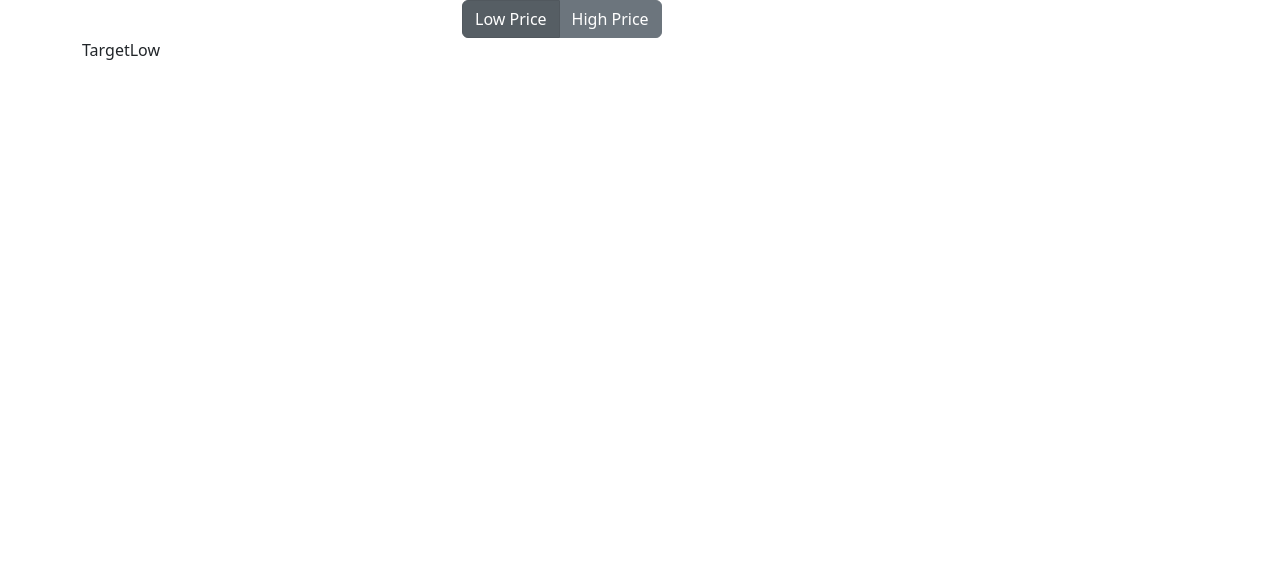
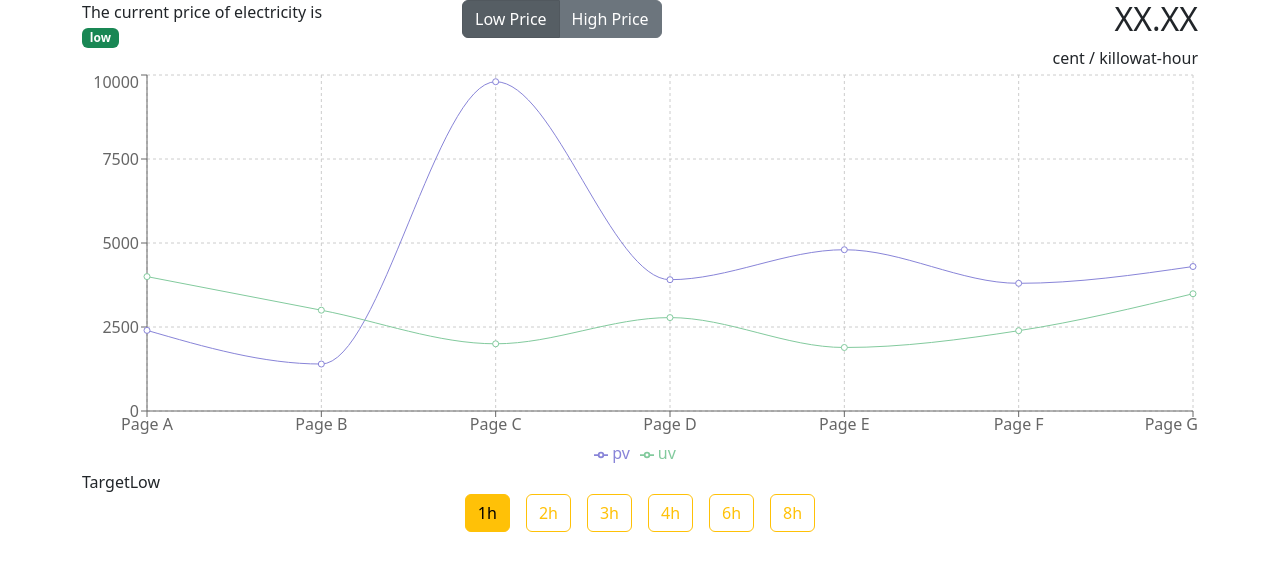
Before and after one commit to Daredevilik/electricity, a React (Create React App) app: page / in a window 1280 px wide. Shown: the top 570 px of the page. Built offline with nearby package versions, Linux system fonts and the light colour scheme.

Commit message:
Added buttons in footer and charts

```diff
--- a/package.json
+++ b/package.json
@@ -8,6 +8,7 @@
     "react-bootstrap": "^2.10.0",
     "react-dom": "^18.2.0",
     "react-scripts": "5.0.1",
+    "recharts": "^2.10.4",
     "sass": "^1.70.0"
   },
   "scripts": {
--- a/src/App.js
+++ b/src/App.js
@@ -7,12 +7,16 @@
 
 function App() {
   const [activePrice, setActivePrice] = useState(DEFAULT_ACTIVE_BUTTON);
+  const [activeHour, setActiveHour] = useState();
 
   return (
     <Container>
       <Head activePrice={activePrice} setActivePrice={setActivePrice} />
-      <Body />
-      <Footer activePrice={activePrice}/>
+      <Body activeHour={activeHour} />
+      <Footer
+        activePrice={activePrice}
+        activeHour={activeHour}
+        setActiveHour={setActiveHour} />
     </Container>
   );
 }
--- a/src/Body/Body.jsx
+++ b/src/Body/Body.jsx
@@ -1,9 +1,24 @@
 import Row from 'react-bootstrap/Row';
 import Col from 'react-bootstrap/Col';
+import { DATA } from './constants';
+import React from 'react';
+import { LineChart, Line, XAxis, YAxis, CartesianGrid, Tooltip, Legend, ResponsiveContainer } from 'recharts';
 
 function Body() {
     return (<Row>
-        <Col></Col>
+        <Col>
+            <ResponsiveContainer width="100%" height={400}>
+            <LineChart data={DATA} >
+                <CartesianGrid strokeDasharray="3 3" />
+                <XAxis dataKey="name" />
+                <YAxis />
+                <Tooltip />
+                <Legend />
+                <Line type="monotone" dataKey="pv" stroke="#8884d8" />
+                <Line type="monotone" dataKey="uv" stroke="#82ca9d" />
+            </LineChart>
+            </ResponsiveContainer>
+        </Col>
     </Row>);
 }
 
--- /dev/null
+++ b/src/Body/constants.js
@@ -0,0 +1,44 @@
+export const DATA = [
+    {
+        "name": "Page A",
+        "uv": 4000,
+        "pv": 2400,
+        "amt": 2400
+    },
+    {
+        "name": "Page B",
+        "uv": 3000,
+        "pv": 1398,
+        "amt": 2210
+    },
+    {
+        "name": "Page C",
+        "uv": 2000,
+        "pv": 9800,
+        "amt": 2290
+    },
+    {
+        "name": "Page D",
+        "uv": 2780,
+        "pv": 3908,
+        "amt": 2000
+    },
+    {
+        "name": "Page E",
+        "uv": 1890,
+        "pv": 4800,
+        "amt": 2181
+    },
+    {
+        "name": "Page F",
+        "uv": 2390,
+        "pv": 3800,
+        "amt": 2500
+    },
+    {
+        "name": "Page G",
+        "uv": 3490,
+        "pv": 4300,
+        "amt": 2100
+    }
+]
--- a/src/Footer/Footer.jsx
+++ b/src/Footer/Footer.jsx
@@ -2,9 +2,11 @@
 import TargetLow from './TargetLow';
 import { DEFAULT_ACTIVE_BUTTON } from "../Head";
 
-function Footer({ activePrice }) {
+function Footer({ activePrice, activeHour, setActiveHour }) {
     return (<>
-        {activePrice === DEFAULT_ACTIVE_BUTTON ? <TargetLow /> : <TargetHigh />}
+        {activePrice === DEFAULT_ACTIVE_BUTTON ? (<TargetLow activeHour={activeHour} setActiveHour={setActiveHour} />
+        ) : (
+            <TargetHigh />)}
     </>);
 }
 
--- a/src/Footer/Intervals.jsx
+++ b/src/Footer/Intervals.jsx
@@ -1,10 +1,24 @@
 import Row from 'react-bootstrap/Row'
 import Col from 'react-bootstrap/Col'
+import { INTERVALS } from './constants';
+import Stack from 'react-bootstrap/Stack';
+import Button from 'react-bootstrap/Button';
 
-function Intervals() {
+function Intervals({ activeHour, setActiveHour }) {
     return (
         <Row>
-            <Col></Col>
+            <Col>
+                <Stack direction="horizontal" gap={3} className='justify-content-center'>
+                    {INTERVALS.map(({ id, name }) => (
+                        <Button
+                            key={id}
+                            active={(activeHour || 1) === id}
+                            onClick={() => setActiveHour(id)}
+                            variant='outline-warning'>{name}
+                        </Button>
+                    ))}
+                </Stack>
+            </Col>
         </Row>
     );
 }
--- a/src/Footer/TargetLow.jsx
+++ b/src/Footer/TargetLow.jsx
@@ -1,14 +1,17 @@
 import Row from 'react-bootstrap/Row'
 import Col from 'react-bootstrap/Col'
+import Intervals from './Intervals'
 
-function TargetLow() {
+function TargetLow(props) {
     return (
         <>
             <Row>
                 <Col>TargetLow</Col>
             </Row>
             <Row>
-                <Col></Col>
+                <Col>
+                    <Intervals {...props} />
+                </Col>
             </Row>
             <Row>
                 <Col></Col>
--- /dev/null
+++ b/src/Footer/constants.js
@@ -0,0 +1,4 @@
+export const INTERVALS = [1, 2, 3, 4, 6, 8].map(v => ({
+    id: v,
+    name: `${v}h`
+}));
--- a/src/Head/Info.jsx
+++ b/src/Head/Info.jsx
@@ -1,13 +1,17 @@
 import Col from 'react-bootstrap/Col';
 import Button from 'react-bootstrap/Button';
 import ButtonGroup from 'react-bootstrap/ButtonGroup';
-import { PRICE_BUTTONS } from './constants';
+import { PRICE_BUTTONS, BADGES } from './constants';
+import Badge from 'react-bootstrap/Badge';
 
 function Info({activePrice, setActivePrice}) {
 
     return (
         <>
-            <Col></Col>
+            <Col>
+                <div>The current price of electricity is</div>
+                <Badge bg={BADGES[0].name}>{BADGES[0].id}</Badge>
+            </Col>
             <Col>
                 <ButtonGroup>
                     {PRICE_BUTTONS.map(({ name, id }) => (
@@ -19,7 +23,10 @@
                     ))}
                 </ButtonGroup>
             </Col>
-            <Col></Col>
+            <Col className='text-end'>
+                        <h2>XX.XX</h2>
+                        <div>cent / killowat-hour</div>
+            </Col>
         </>
     );
 }
--- a/src/Head/constants.js
+++ b/src/Head/constants.js
@@ -1,12 +1,26 @@
+export const LOW = 'low';
+export const HIGH = 'high';
+
+export const BADGES = [
+    {
+        name: 'success',
+        id: LOW,
+    },
+    {
+        name: 'danger',
+        id: HIGH,
+    }
+]
+
 export const PRICE_BUTTONS = [
     {
         name: 'Low Price',
-        id: 'low'
+        id: LOW,
     },
     {
         name: 'High Price',
-        id: 'high'
+        id: HIGH,
     },
 ];
 
-export const DEFAULT_ACTIVE_BUTTON = 'low';
+export const DEFAULT_ACTIVE_BUTTON = LOW;
```
Also changed, not shown: 1 other file (tests, documents, lock files or other folders).
